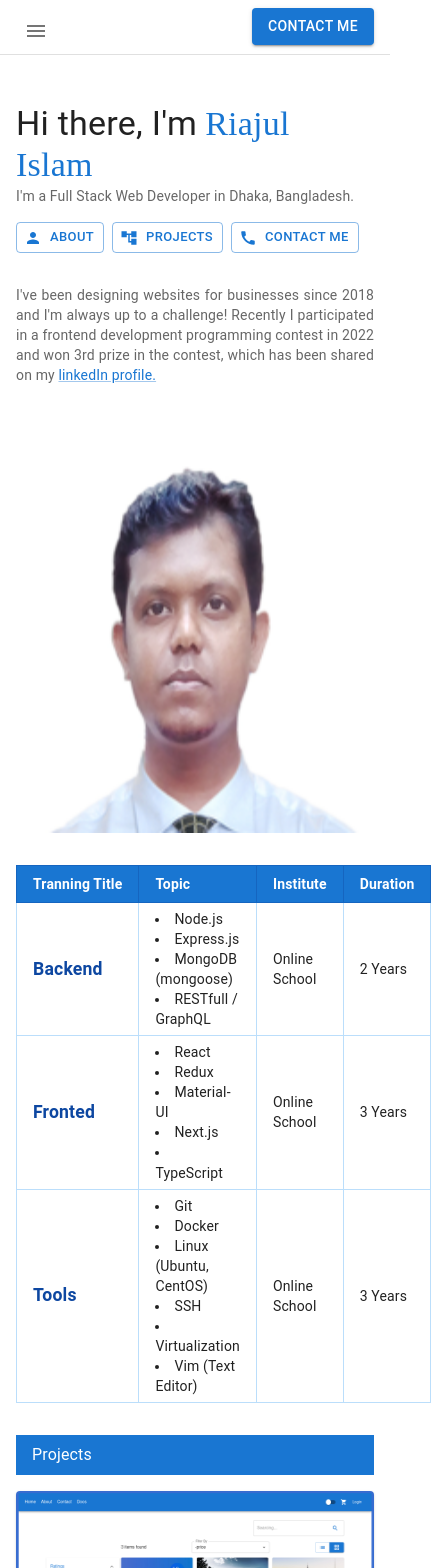
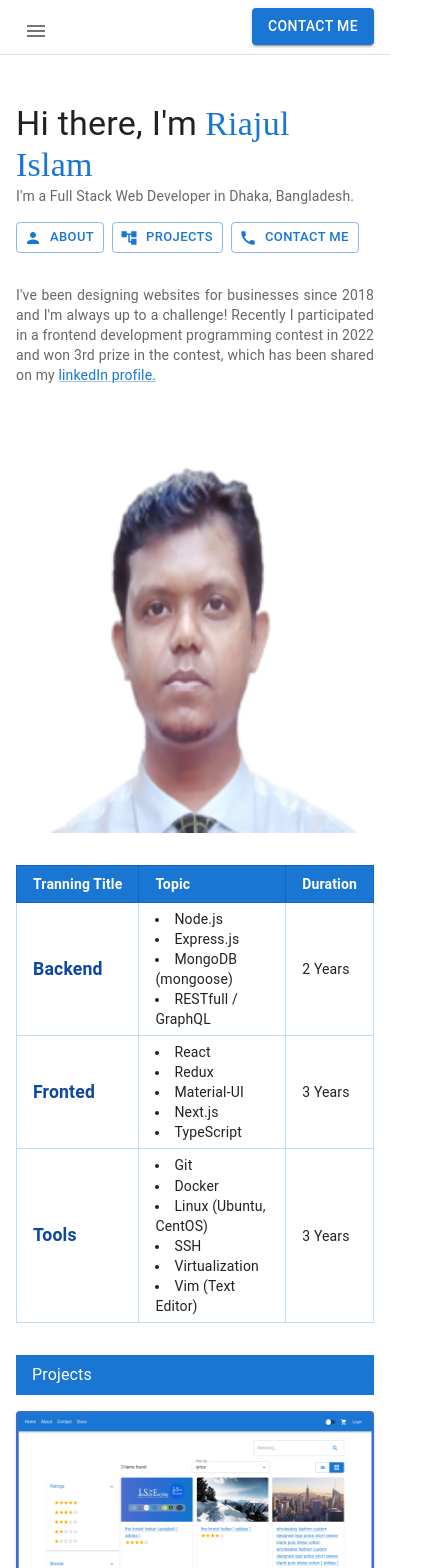
Before and after one commit to JavaScriptForEverything/portfolio, a Next.js app: page / in a window 390 px wide. Shown: the top 1568 px of the page, 431 px wide, since content can reach past the window. Built offline with nearby package versions, Linux system fonts and the light colour scheme.

Commit message:
fix the mis-align bug in mobile view due to table cell with more than mobile screen width

```diff
--- a/components/product.tsx
+++ b/components/product.tsx
@@ -20,8 +20,9 @@ type Props = {
 	title: string,
 	subheader: string,
 	summary: string,
+	hasCredentials: boolean,
 	websiteUrl: string,
-	projectUrl: string
+	projectUrl: string,
 }
 const Product = (props: Props) => {
 	const {
@@ -32,6 +33,7 @@ const Product = (props: Props) => {
 		title,
 		subheader,
 		summary,
+		hasCredentials,
 		websiteUrl,
 		projectUrl,
 	} = props
@@ -40,7 +42,9 @@ const Product = (props: Props) => {
 
 	return (
 		<>
-			<Card>
+			<Card sx={{
+				// alignSelf: 'flex-end'
+			}}>
 				<Box sx={{ position: 'relative', height: { xs: 250, sm: 200 }, cursor: 'pointer' }}>
 					<Image
 						src={coverPhoto}
@@ -64,7 +68,6 @@ const Product = (props: Props) => {
 					</Link>
 					<Typography variant='body2' color='textSecondary' paragraph >{subheader}</Typography>
 
-
 					<Typography variant='body1' color='textSecondary' align='justify'> {summary} </Typography>
 
 					<Typography sx={{ mt: 2, mb: 1 }} variant='h6'> Technologies: </Typography>
@@ -79,9 +82,10 @@ const Product = (props: Props) => {
 					</Box>
 
 					<Box sx={ theme => ({
+						display: hasCredentials ? 'block' : 'none',
 						border: `1px solid ${theme.palette.warning.light}`,
 						py: 1, px: 2,
-						mt: 4
+						mt: 4,
 					})} >
 						<Typography paragraph >Demo Account: </Typography>
 						<Box sx={{ display: 'flex', flexDirection: 'column' }}>
@@ -98,7 +102,7 @@ const Product = (props: Props) => {
 				</CardContent>
 
 
-				<CardActions sx={{ mt: 2 }}>
+				<CardActions sx={{ mt: 2, }}>
 					<Link href={websiteUrl} target='_blank' style={{ textDecoration: 'none' }}>
 						<Button variant='outlined' disabled={!websiteUrl.trim()}>Live Demo</Button>
 					</Link>
--- a/components/skillTable.tsx
+++ b/components/skillTable.tsx
@@ -5,7 +5,8 @@ import TableCell from '@mui/material/TableCell'
 import TableBody from '@mui/material/TableBody'
 import { blue } from '@mui/material/colors'
 
-const header = ['Tranning Title', 'Topic', 'Institute', 'Duration' ]
+const institute = 'Institute'
+const header = ['Tranning Title', 'Topic', institute, 'Duration' ]
 const rows = [
 	{
 		title: 'Backend',
@@ -40,7 +41,13 @@ const SkillsTable = () => {
 							border: `1px solid ${theme.palette.primary.dark}`
 						}
 					})}>
-						{header.map((item, key) => (
+						{header.map((item, key) => item === institute ? (
+							<TableCell key={key} sx={{
+								color: '#ffffff',
+								fontWeight: 600,
+								display: { xs: 'none', sm: 'table-cell' }
+							}} >{item} </TableCell>
+						) : (
 							<TableCell key={key} sx={{ color: '#ffffff', fontWeight: 600 }} >{item} </TableCell>
 						))}
 					</TableRow>
@@ -57,7 +64,7 @@ const SkillsTable = () => {
 							<TableCell>{topics.map( topic => (
 								<li key={topic}>{topic}</li>
 							))}</TableCell>
-							<TableCell>{institute}</TableCell>
+							<TableCell sx={{ display: { xs: 'none', sm: 'table-cell' }}}>{institute}</TableCell>
 							<TableCell>{duration}</TableCell>
 
 						</TableRow>
--- a/data/products.ts
+++ b/data/products.ts
@@ -25,6 +25,7 @@ export const products = [
 			'MongoDB',
 			'Stripe ',
 		],
+		hasCredentials: true,
 		websiteUrl: '',
 		projectUrl: 'https://github.com/JavaScriptForEverything/shop-next-ts-graphql'
 	},
@@ -45,6 +46,7 @@ export const products = [
 			'MongoDB',
 			'Stripe ',
 		],
+		hasCredentials: true,
 		websiteUrl: '',
 		projectUrl: 'https://github.com/JavaScriptForEverything/next-amazona'
 	},
@@ -65,6 +67,7 @@ export const products = [
 			'MongoDB',
 			'Stripe ',
 		],
+		hasCredentials: false,
 		websiteUrl: '',
 		projectUrl: 'https://github.com/JavaScriptForEverything/rick-and-morty'
 	},
@@ -85,6 +88,7 @@ export const products = [
 			'MongoDB',
 			'Stripe ',
 		],
+		hasCredentials: true,
 		websiteUrl: '',
 		projectUrl: 'https://github.com/JavaScriptForEverything/natours'
 	},
--- a/pages/index.tsx
+++ b/pages/index.tsx
@@ -3,6 +3,7 @@ import Image from 'next/image'
 
 import Layout from '@/layout'
 import { products } from '@/data/products'
+import { useTheme } from '@mui/material/styles'
 
 import Box from '@mui/material/Box'
 import Grid from '@mui/material/Grid'
@@ -14,11 +15,17 @@ import { navItems } from '@/layout/header'
 import SkillsTable from '@/components/skillTable'
 import Product from '@/components/product'
 
+// import CardActions from '@mui/material/CardActions'
+// import Paper from '@mui/material/Paper'
+// import CardContent from '@mui/material/CardContent'
+// import Chip from '@mui/material/Chip'
+
 
 
 
 
 const HomePage = () => {
+	const theme = useTheme()
 
 	return (
 		<>
@@ -109,13 +116,98 @@ const HomePage = () => {
 
 					<Grid container spacing={2}>
 						{products.map( (product, key) => (
-							<Grid key={key} item xs={12} sm={2} md={4} sx={{ display: 'flex' }}>
+							<Grid key={key} item xs={12} sm={6} md={4} sx={{
+								display: 'flex',
+							}}>
 								<Product {...product} />
 							</Grid>
 						))}
 					</Grid>
+
+					{/* <Box sx={{
+						display: 'grid',
+						gridTemplateColumns: { xs: 'repeat(1, 1fr)', sm: 'repeat(2, 1fr)', md: 'repeat(3, 1fr)'},
+						gridGap: 8*2,
+					}}>
+						{products.map( (product, key) => (
+							<Paper key={key} sx={{
+								display: 'flex',
+								flexDirection: 'column',
+								justifyContent: 'space-between'
+							}}>
+								<Box>
+									<Box sx={{ position: 'relative', height: { xs: 250, sm: 200 }, cursor: 'pointer' }}>
+										<Image
+											src={product.coverPhoto}
+											alt={product.coverPhoto}
+											fill
+											onClick={() => alert('add modal')}
+										/>
+									</Box>
+									<CardContent>
+										<Link href={`/project/${product.slug}`} style={{
+											color: theme.palette.primary.main,
+											textDecoration: 'none'
+										}}>
+											<Typography variant='h5' sx={{
+												width: 350,
+												whiteSpace: 'nowrap',
+												overflow: 'hidden',
+												textOverflow: 'ellipsis'
+											}}>{product.title}</Typography>
+										</Link>
+										<Typography variant='body2' color='textSecondary' paragraph >{product.subheader}</Typography>
+
+										<Typography variant='body1' color='textSecondary' align='justify'> {product.summary} </Typography>
+
+										<Typography sx={{ mt: 2, mb: 1 }} variant='h6'> Technologies: </Typography>
+										<Box sx={{ display: 'flex', flexWrap: 'wrap', gap: 1, mb: 2 }}>
+											{product.technologies.map( technology => (
+												<Chip key={technology}
+													label={technology}
+													variant='outlined'
+													size='small'
+												/>
+											))}
+										</Box>
+
+										<Box sx={ theme => ({
+											display: product.hasCredentials ? 'block' : 'none',
+											border: `1px solid ${theme.palette.warning.light}`,
+											py: 1, px: 2,
+											mt: 4,
+										})} >
+											<Typography paragraph >Demo Account: </Typography>
+											<Box sx={{ display: 'flex', flexDirection: 'column' }}>
+												<Box>
+													<Typography color='textSecondary' variant='caption'>Username: </Typography>
+													<Typography color='textSecondary' variant='caption'>abc@gmail.com</Typography>
+												</Box>
+												<Box>
+													<Typography color='textSecondary' variant='caption'>Password: </Typography>
+													<Typography color='textSecondary' variant='caption'>asdfasdf</Typography>
+												</Box>
+											</Box>
+										</Box>
+									</CardContent>
+								</Box>
+
+								<Box>
+									<CardActions sx={{ mt: 2, }}>
+										<Link href={product.websiteUrl} target='_blank' style={{ textDecoration: 'none' }}>
+											<Button variant='outlined' disabled={!product.websiteUrl.trim()}>Live Demo</Button>
+										</Link>
+
+										<Link href={product.projectUrl} target='_blank' style={{ textDecoration: 'none' }}>
+											<Button variant='contained' disabled={!product.projectUrl.trim()}>Source Code</Button>
+										</Link>
+									</CardActions>
+								</Box>
+							</Paper>
+						))}
+					</Box> */}
+
 				</Box>
-
 			</Layout>
 		</>
 	)
```
